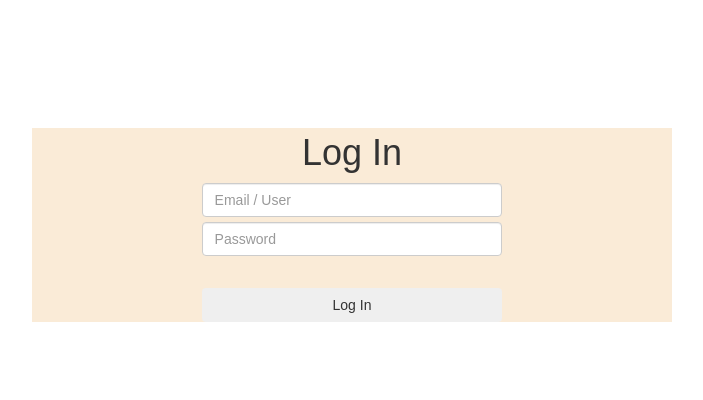
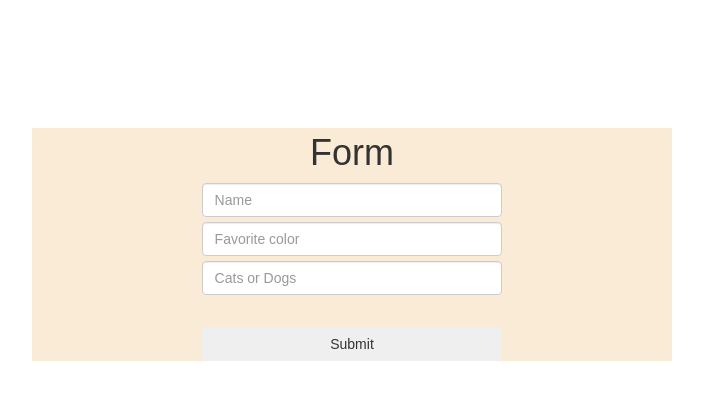
Before and after one commit to kevinjulio93/flaskapp, a plain HTML site: page templates/index.html in a window 1280 px wide. Shown: the whole page, without its empty margins (288-991 px from the left). Drawn offline with nearby package versions, Linux system fonts and the light colour scheme; a web font is replaced by a local one.

Commit message:
agregan db

```diff
--- a/templates/index.html
+++ b/templates/index.html
@@ -29,16 +29,19 @@
 
     <content>
     <form method="POST" action="/send" class="form-size">
-        <h1 class="title">Log In</h1>
+        <h1 class="title">Form</h1>
 
         <div class="form-group form-center">
-            <input type="email" class="form-control" id="email" placeholder="Email / User">
+            <input type="email" class="form-control" id="Name" name="Name" placeholder="Name">
         </div>
         <div class="form-group form-center">
-            <input type="password" class="form-control" id="pwd" placeholder="Password">
+            <input type="password" class="form-control" id="Favcolor" name="Favcolor" placeholder="Favorite color">
+        </div>
+        <div class="form-group form-center">
+            <input type="password" class="form-control" id="CoT" name="CoT" placeholder="Cats or Dogs">
         </div>
         <div class="form-button">
-            <button id="singlebutton"  class="btn btn-outline-danger form-button-size">Log In</button>
+            <button id="singlebutton"  class="btn btn-outline-danger form-button-size">Submit</button>
         </div>
     </form>
     </content>
```
Also changed, not shown: 1 other file.
